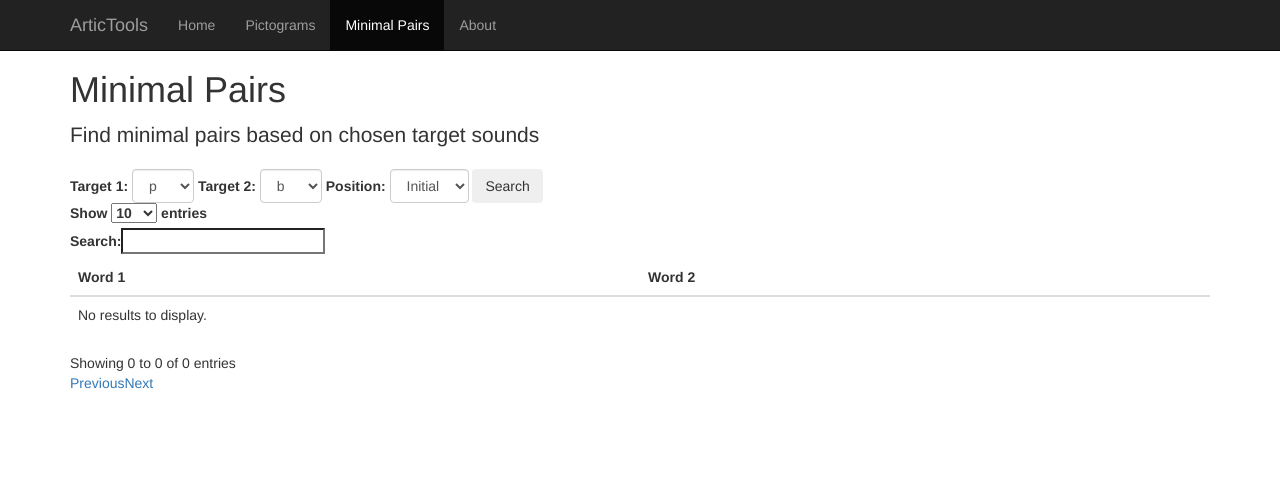
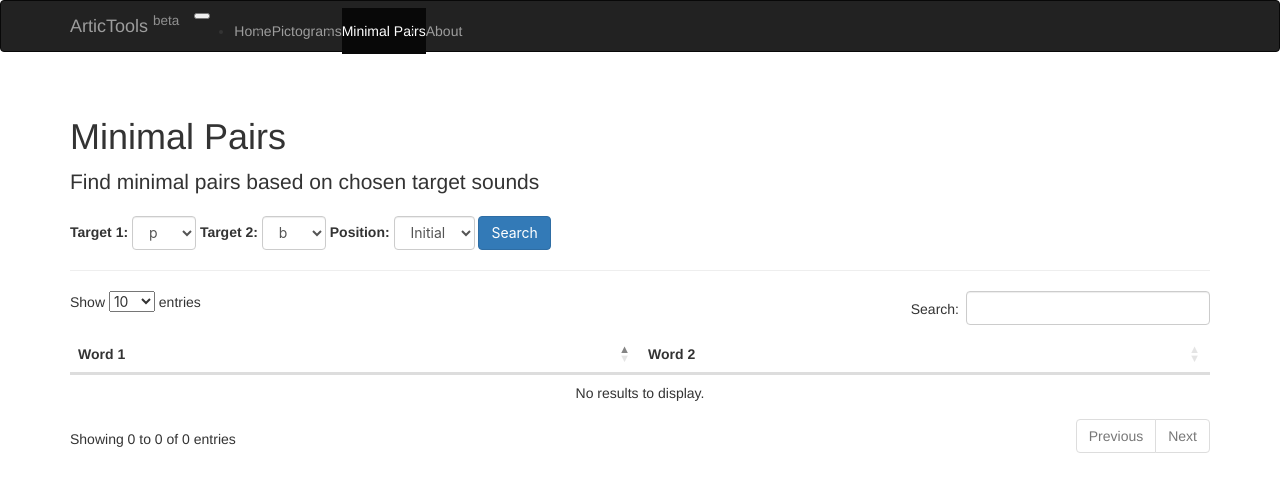
Before and after one commit to iansjk/articgrid, a Flask app: page /minimal-pairs/ in a window 1280 px wide. Shown: the top 492 px of the page. Run offline with Flask 2, Linux system fonts and the light colour scheme; parts of the project's set-up code (start-up, migrations or seed data) failed here and were passed over; some libraries are stand-ins or nearby versions.

Commit message:
Bump from Bootstrap 3 to 4-alpha6
I realized the Grid Builder feature is going to require a flexbox grid
(automatic column sizing) because a static grid won't be able to support
3x3, 4x4, and 5x5 without a col total of 60 (3 * 4 * 5, the lcm). That
was pretty unreasonable and out of the options I did have to support
flexbox, flexboxgrid would have been nice but appears to have been
abandoned and Bootstrap 4 alpha was the next best thing.

```diff
--- a/Gruntfile.js
+++ b/Gruntfile.js
@@ -11,7 +11,8 @@ module.exports = function(grunt) {
                 files: {
                     'jquery.min.js': 'jquery/dist/jquery.min.js',
                     'bootstrap.min.js': 'bootstrap/dist/js/bootstrap.min.js',
-                    'jquery.dataTables.min.js': 'datatables.net/js/jquery.dataTables.min.js'
+                    'jquery.dataTables.min.js': 'datatables.net/js/jquery.dataTables.min.js',
+                    'tether.min.js': 'tether/dist/js/tether.min.js'
                 }
             },
             style: {
--- a/bower.json
+++ b/bower.json
@@ -16,9 +16,8 @@
     "tests"
   ],
   "dependencies": {
-    "bootstrap": "^3.3.7",
-    "datatables.net-dt": "^3.2.2",
     "jquery": "^3.2.1",
-    "datatables.net": "^1.10.15"
+    "datatables.net": "^1.10.15",
+    "bootstrap": "v4.0.0-alpha.6"
   }
 }
--- a/static/style.css
+++ b/static/style.css
@@ -1,14 +1,23 @@
-html {
-    font-family: sans-serif;
+header {
+    padding-bottom: 3.5rem;
 }
 
-nav {
-    position: fixed;
-    right: 0;
-    left: 0;
-    z-index: 1030;
+h1#page-title {
+    margin-top: 1rem;
 }
 
-body {
-    padding-top: 50px;
+.navbar-brand sup {
+    color: rgba(255, 255, 255, .5);
 }
+
+button, input, optgroup, select, textarea {
+    font-family: -apple-system, system-ui, BlinkMacSystemFont, "Segoe UI", Roboto, "Helvetica Neue", Arial, sans-serif;
+}
+
+.btn:hover {
+    cursor: pointer;
+}
+
+ul.pagination > li.disabled {
+    cursor: not-allowed;
+}
--- a/templates/about.html
+++ b/templates/about.html
@@ -1,4 +1,4 @@
-{% extends "base.html" %}
+{% extends "page.html" %}
 {% set active_page = "About" %}
 
 {% block content %}
--- a/templates/base.html
+++ b/templates/base.html
@@ -3,46 +3,47 @@
 <head>
   {% block head %}
     <meta charset="utf-8">
-    <meta http-equiv="X-UA-Compatible" content="IE=edge">
-    <meta name="viewport" content="width=device-width, initial-scale=1">
+    <meta name="viewport" content="width=device-width, initial-scale=1, shrink-to-fit=no">
     <title>{{ project_name }}</title>
     <link rel="shortcut icon" href="{{ url_for('static', filename='favicon.ico') }}">
     <link rel="stylesheet" href="{{ url_for('static', filename='vendor/bootstrap.min.css') }}">
+    <link rel="stylesheet" href="https://cdn.datatables.net/1.10.15/css/dataTables.bootstrap4.min.css">
     <link rel="stylesheet" href="{{ url_for('static', filename='style.css') }}">
   {% endblock %}
 </head>
 <body>
 <header>
-  <nav class="navbar navbar-inverse navbar-fixed-top">
+  <nav class="navbar navbar-toggleable-md navbar-inverse fixed-top bg-inverse">
     <div class="container">
-      <div class="navbar-header">
-        <button type="button" class="navbar-toggle collapsed" data-toggle="collapse" data-target="#navbar"
-                aria-expanded="false" aria-controls="navbar">
-          <span class="sr-only">Toggle navigation</span>
-          <span class="icon-bar"></span>
-          <span class="icon-bar"></span>
-          <span class="icon-bar"></span>
-        </button>
-        <a class="navbar-brand" href="/">{{ project_name }}</a>
-      </div>
-      <div id="navbar" class="collapse navbar-collapse">
-        <ul class="nav navbar-nav">
+      <button class="navbar-toggler navbar-toggler-right" type="button" data-toggle="collapse"
+              data-target="#navbar-links" aria-controls="navbar-links" aria-expanded="false"
+              aria-label="Toggle navigation">
+        <span class="navbar-toggler-icon"></span>
+      </button>
+      <a class="navbar-brand" href="/">{{ project_name }}&nbsp;<sup>beta</sup></a>
+
+      <div class="collapse navbar-collapse" id="navbar-links">
+        <ul class="navbar-nav mr-auto">
           {% for page, url in navigation %}
-            <li {% if active_page == page %}class="active" {% endif %}><a href="{{ url }}">{{ page }}</a></li>
+            <li class="nav-item {% if active_page == page %}active{% endif %}">
+              <a class="nav-link" href="{{ url }}">{{ page }}</a>
+            </li>
           {% endfor %}
         </ul>
       </div>
     </div>
   </nav>
 </header>
-<section class="container">
-  <h1>{{ active_page }}</h1>
-  {% block content %}{% endblock %}
-</section>
+<main>
+  {% block main %}
+  {% endblock %}
+</main>
 <footer>
   {% block footer %}
     <script src="{{ url_for('static', filename='vendor/jquery.min.js') }}"></script>
-    <script src="{{ url_for('static', filename='vendor/jquery.dataTables.min.js') }}"></script>
+    <script src="https://cdn.datatables.net/1.10.15/js/jquery.dataTables.min.js"></script>
+    <script src="https://cdn.datatables.net/1.10.15/js/dataTables.bootstrap4.min.js"></script>
+    <script src="{{ url_for('static', filename='vendor/tether.min.js') }}"></script>
     <script src="{{ url_for('static', filename='vendor/bootstrap.min.js') }}"></script>
     <script src="{{ url_for('static', filename='common.js') }}"></script>
   {% endblock %}
--- a/templates/minimal-pairs.html
+++ b/templates/minimal-pairs.html
@@ -1,12 +1,12 @@
-{% extends "base.html" %}
+{% extends "page.html" %}
 {% set active_page = "Minimal Pairs" %}
 
 {% block content %}
   <p class="lead">Find minimal pairs based on chosen target sounds</p>
 
   <form class="form-inline" action="{{ url_for('minimal_pair_search') }}" method="get">
-    <label class="control-label" for="target1">Target 1:</label>
-    <select class="form-control" id="target1" name="target1">
+    <label class="form-control-label" for="target1">Target 1:</label>
+    <select class="form-control ml-2 mr-3" id="target1" name="target1">
       <option value="P">p</option>
       <option value="B">b</option>
       <option value="T">t</option>
@@ -32,8 +32,8 @@
       <option value="Y">j</option>
     </select>
 
-    <label class="control-label" for="target2">Target 2:</label>
-    <select class="form-control" id="target2" name="target2">
+    <label class="form-control-label" for="target2">Target 2:</label>
+    <select class="form-control ml-2 mr-3" id="target2" name="target2">
       <option value="P">p</option>
       <option selected="selected" value="B">b</option>
       <option value="T">t</option>
@@ -58,13 +58,14 @@
       <option value="Y">j</option>
     </select>
 
-    <label class="control-label" for="position">Position:</label>
-    <select class="form-control" id="position" name="position">
+    <label class="form-control-label" for="position">Position:</label>
+    <select class="form-control mx-2" id="position" name="position">
       <option value="initial">Initial</option>
       <option value="final">Final</option>
     </select>
-    <button class="btn" type="submit">Search</button>
+    <button class="btn btn-primary" type="submit">Search</button>
   </form>
+  <hr>
 
   <!-- IPA chart for English: TODO make this into a popout for an input box
   <table class="table table-bordered">
--- /dev/null
+++ b/templates/page.html
@@ -0,0 +1,9 @@
+{% extends "base.html" %}
+{% block pagetitle %}{{ project_name }}{% endblock %}
+
+{% block main %}
+  <section class="container">
+    <h1 id="page-title">{{ active_page }}</h1>
+    {% block content %}{% endblock %}
+  </section>
+{% endblock %}
```
Also changed, not shown: templates/index.html (+12 -7 lines), templates/pictograms.html (+5 -7 lines).
